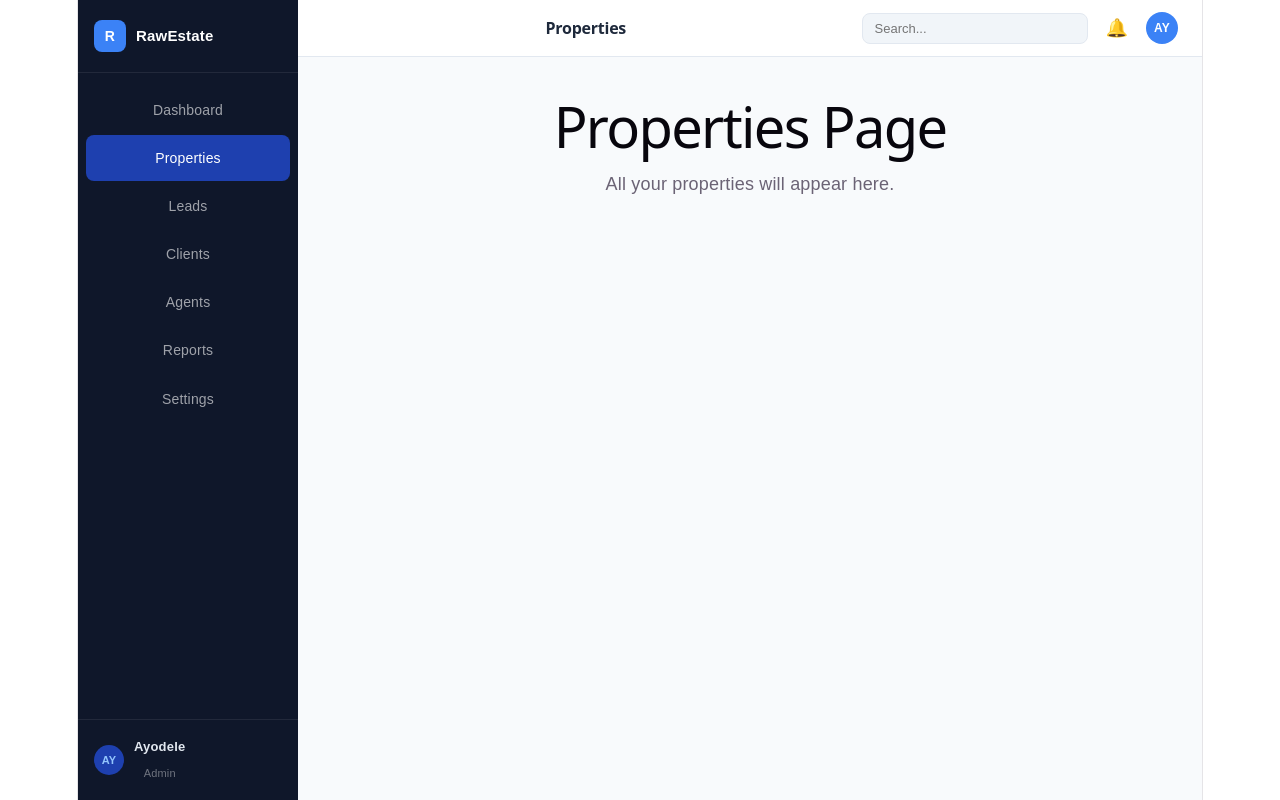
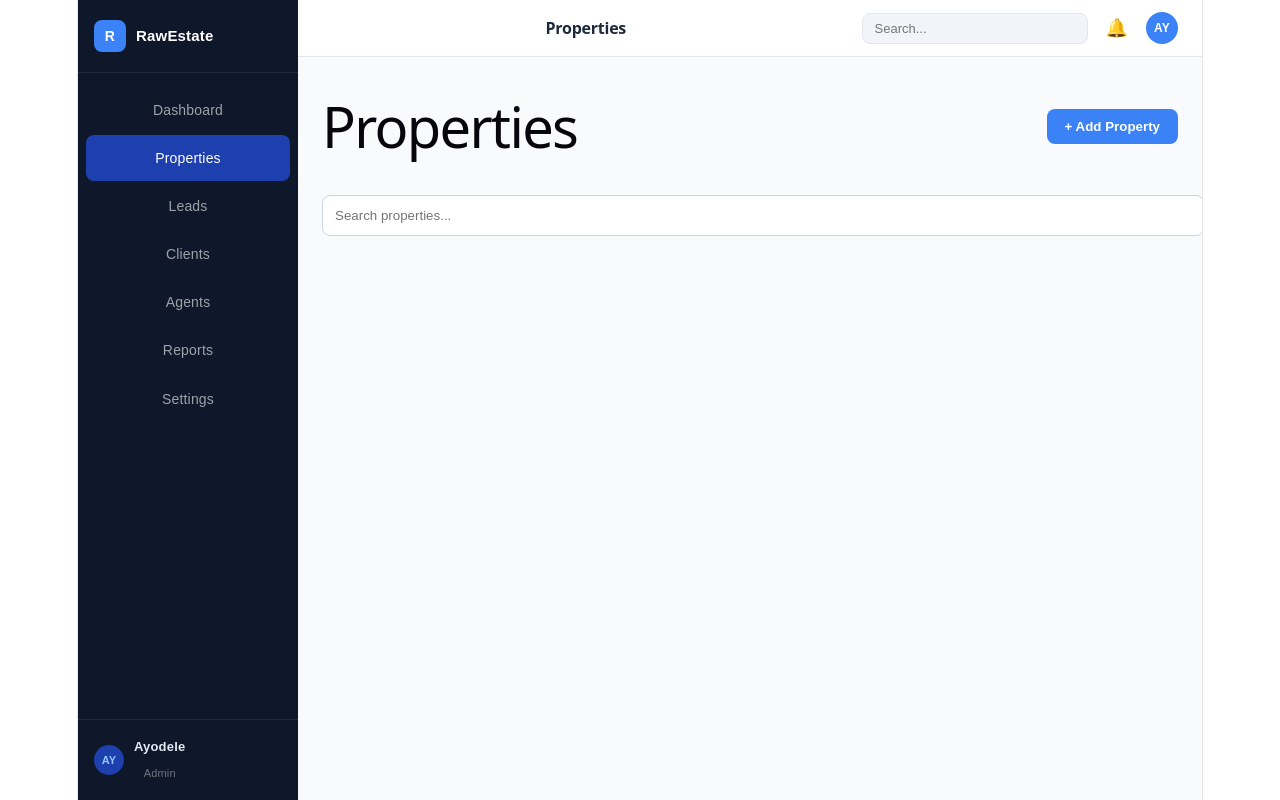
Before and after one commit to melchizedek2991/rawestate-crm, a React (Vite) app: page / in a window 1280 px wide. Both pictures are taken after a click on the element "Properties". Built offline with nearby package versions, Linux system fonts and the light colour scheme.

Commit message:
Properties section starts

```diff
--- a/src/pages/Properties.jsx
+++ b/src/pages/Properties.jsx
@@ -1,11 +1,44 @@
 function Properties() {
   return (
     <div>
-      <h1>Properties Page</h1>
 
-      <p>
-        All your properties will appear here.
-      </p>
+      <div
+        style={{
+          display: "flex",
+          justifyContent: "space-between",
+          alignItems: "center",
+          marginBottom: "24px"
+        }}
+      >
+        <h1>Properties</h1>
+
+        <button
+          style={{
+            backgroundColor: "#3b82f6",
+            color: "#fff",
+            border: "none",
+            padding: "10px 18px",
+            borderRadius: "8px",
+            cursor: "pointer",
+            fontWeight: "600"
+          }}
+        >
+          + Add Property
+        </button>
+      </div>
+
+      <input
+        type="text"
+        placeholder="Search properties..."
+        style={{
+          width: "100%",
+          padding: "12px",
+          borderRadius: "8px",
+          border: "1px solid #cbd5e1",
+          marginBottom: "24px"
+        }}
+      />
+
     </div>
   );
 }
```
